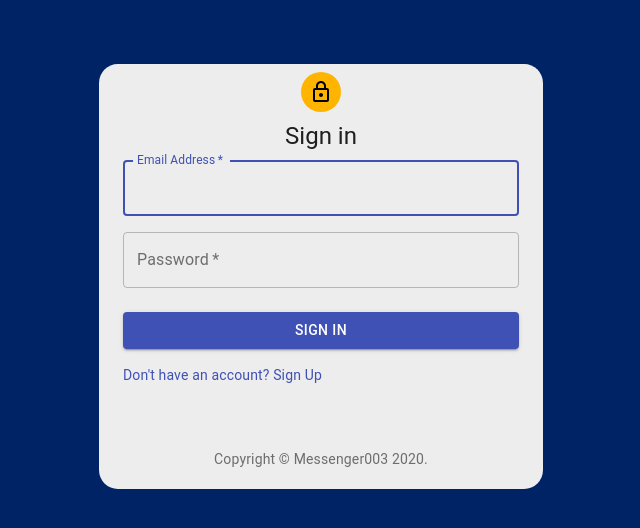
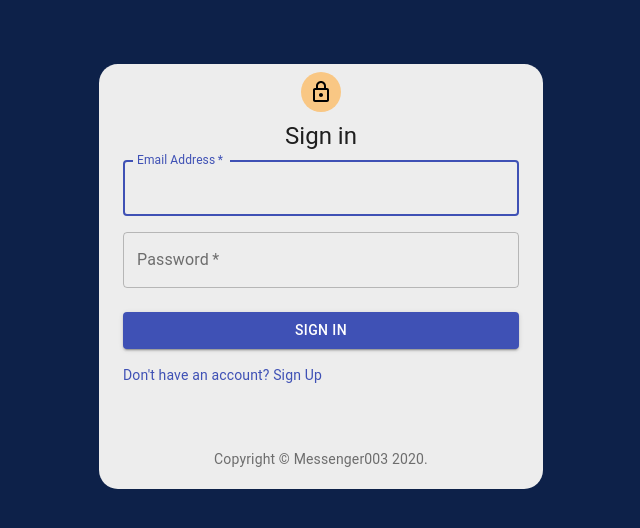
Before and after one commit to devGautamTiwari/messenger003, a React (Create React App) app: page / in a window 1280 px wide. Shown: the top 528 px of the page, without its empty margins (319-959 px from the left). Built offline with nearby package versions, Linux system fonts and the light colour scheme; no server answers.

Commit message:
Changed color theme

```diff
--- a/package.json
+++ b/package.json
@@ -20,7 +20,7 @@
     "build": "react-scripts build",
     "test": "react-scripts test",
     "eject": "react-scripts eject",
-    "build&deploy": "npm run build && firebase deploy"
+    "buildndeploy": "npm run build && firebase deploy"
   },
   "eslintConfig": {
     "extends": "react-app"
--- a/src/App.css
+++ b/src/App.css
@@ -1,13 +1,19 @@
+:root {
+  --userMessageColor: #f9c784;
+  --backgroundColor: #0d2149;
+  --guestMessageColor: #fdfdff;
+}
 body {
-  /* background: url("https://cdn.wallpapersafari.com/60/70/AB9phC.jpg"); */
-  /* background: url("https://cdn.wallpapersafari.com/80/71/MJzGIn.jpg");
+  /* background: url("https://cdn.wallpapersafari.com/60/70/AB9phC.jpg");
+  background: url("https://cdn.wallpapersafari.com/80/71/MJzGIn.jpg");
   background-attachment: fixed;
   background-position: center;
   background-repeat: no-repeat;
-  background-size: cover;*/
+  background-size: cover; */
   /* height: 100%; */
-  background-color: #0d2149 !important;
-  background-color: #002366 !important;
+  /* background-color: #bc2429 !important; */
+  /* background-color: #002366 !important; */
+  background-color: var(--backgroundColor) !important;
 }
 .App {
   text-align: center;
--- a/src/Chat.css
+++ b/src/Chat.css
@@ -15,8 +15,8 @@
   align-items: center !important;
   width: 100%;
   position: absolute;
-  background-color: #ffb400;
-  /* color: white; */
+  background-color: var(--userMessageColor);
+  color: #000 !important;
 }
 .chat__form {
   /* display: none; */
@@ -25,7 +25,7 @@
   width: 100%;
   bottom: 0;
   z-index: 1;
-  background-color: #ffb400;
+  background-color: var(--userMessageColor);
 }
 .chat__chat {
   padding-top: 90px;
@@ -53,7 +53,7 @@
   margin-right: 10px !important;
   color: #ffffff !important;
   text-decoration-line: none !important;
-  background: #002366 !important;
+  background: var(--backgroundColor) !important;
   border-radius: 1.35em !important;
   padding: 8px !important;
   font-weight: 450 !important;
--- a/src/Chat.js
+++ b/src/Chat.js
@@ -55,7 +55,6 @@ function Chat() {
       <div className="chat__welcome">
         <h2
           style={{
-            color: "#000000",
             marginLeft: "18px",
           }}
         >
--- a/src/Message.css
+++ b/src/Message.css
@@ -25,7 +25,7 @@
   color: #000000 !important;
 }
 .message__userText {
-  color: #000000 !important;
+  color: #000 !important;
 }
 .message__username {
   margin: 0px 1px;
@@ -36,12 +36,12 @@
 }
 .message__userCard {
   border-radius: 1.2em !important;
-  background-color: #ffb400 !important;
+  background-color: var(--userMessageColor) !important;
 }
 
 .message__guestCard {
   border-radius: 1.3em !important;
-  background-color: #fdfdff !important;
+  background-color: var(--guestMessageColor) !important;
 }
 .message__delete,
 .message__edit {
--- a/src/SignIn.js
+++ b/src/SignIn.js
@@ -37,7 +37,7 @@ const useStyles = makeStyles((theme) => ({
   },
   avatar: {
     margin: theme.spacing(1),
-    backgroundColor: "#ffb400",
+    backgroundColor: "#F9C784",
     color: "#000000",
   },
   form: {
--- a/src/SignUp.js
+++ b/src/SignUp.js
@@ -36,7 +36,7 @@ const useStyles = makeStyles((theme) => ({
   },
   avatar: {
     margin: theme.spacing(1),
-    backgroundColor: "#ffb400",
+    backgroundColor: "#F9C784",
     color: "#000000",
   },
   form: {
```
